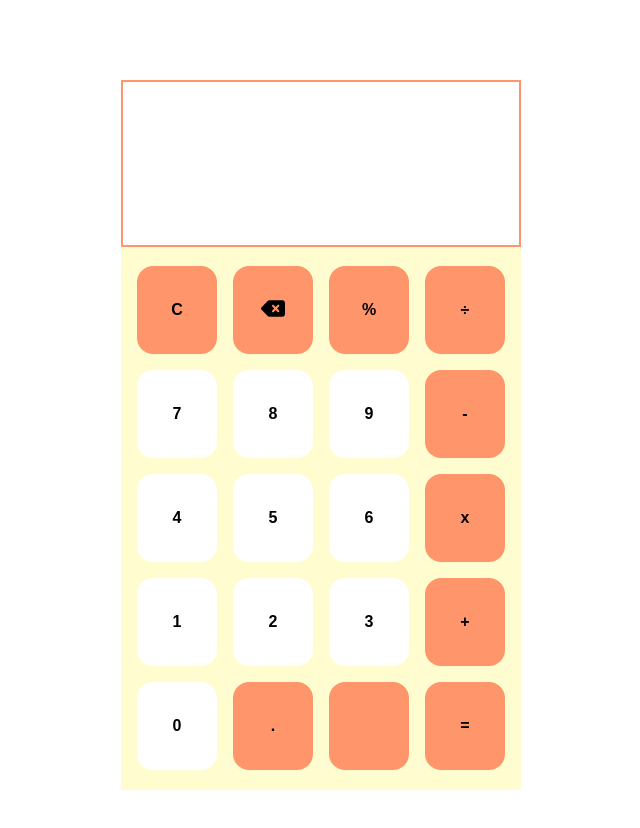
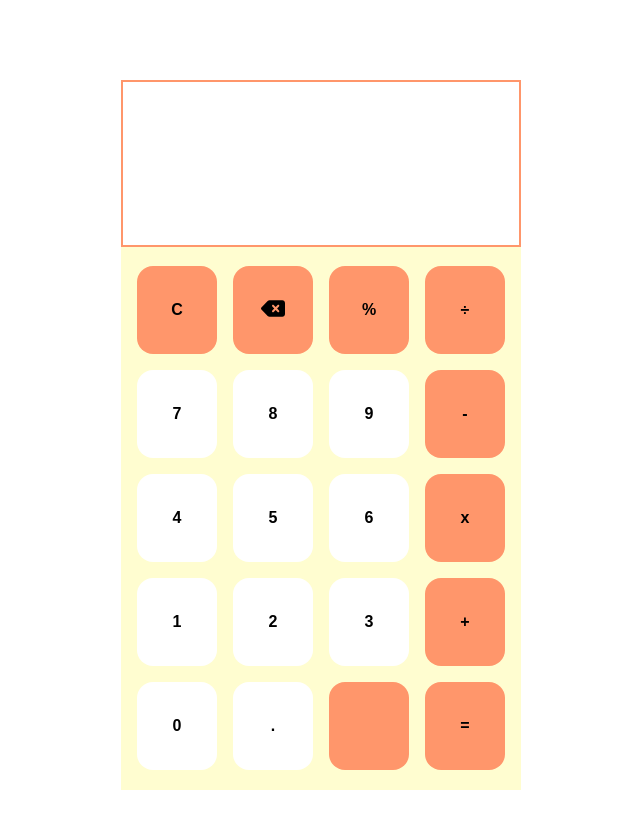
Before and after one commit to SammyGyasi/ApplicationShopping, a plain HTML site: page Calculator/index.html in a window 1280 px wide. Shown: the whole page, without its empty margins (319-959 px from the left). Drawn offline with Linux system fonts and the light colour scheme.

Commit message:
restructing3

```diff
--- a/Calculator/index.html
+++ b/Calculator/index.html
@@ -6,6 +6,7 @@
     <meta name="viewport" content="width=device-width, initial-scale=1.0" />
     <link rel="shortcut icon" href="assets/favicon.png" type="image/x-icon" />
     <link rel="stylesheet" href="style.css" />
+    <link rel="manifest" href="manifest.json" />
     <script
       src="https://kit.fontawesome.com/c5531486fa.js"
       crossorigin="anonymous"
@@ -43,7 +44,7 @@
         <button>3</button>
         <button class="operand">+</button>
         <button>0</button>
-        <button class="operand">.</button>
+        <button>.</button>
         <button class="operand"></button>
         <button class="operand">=</button>
       </div>
```
Also changed, not shown: Calculator/manifest.json.
